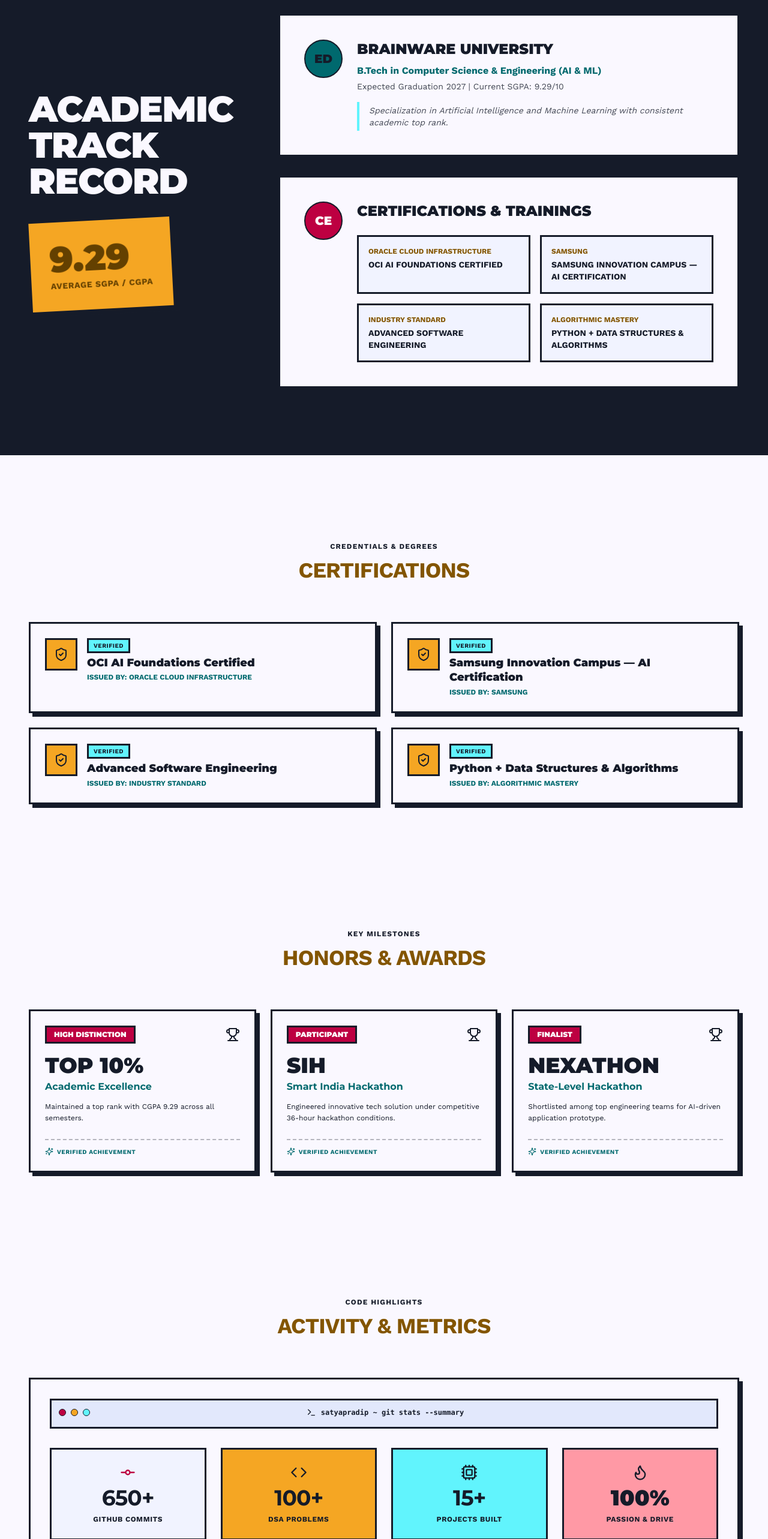
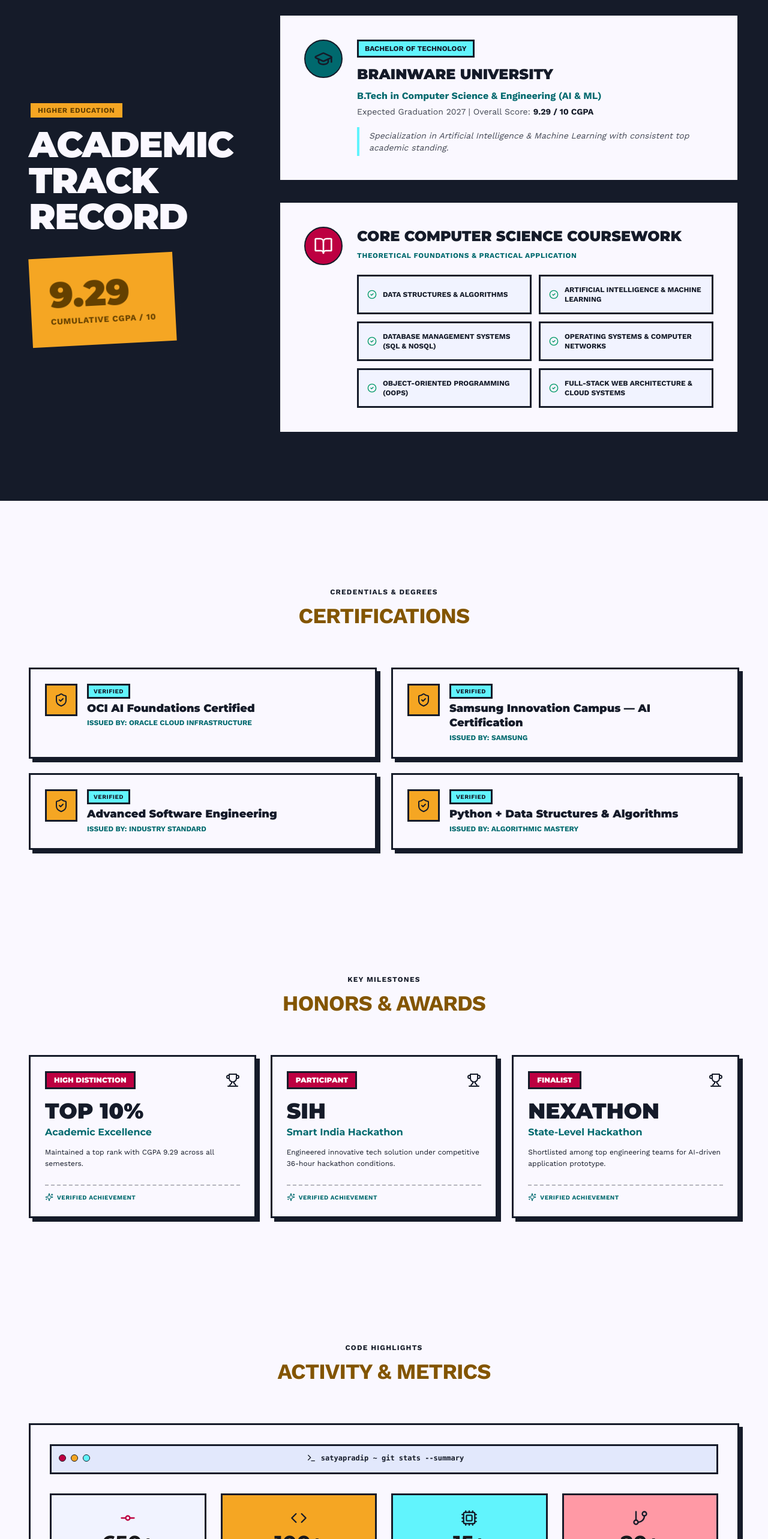
Before and after one commit to satyapradip/satyapradip.dev, a Next.js app in the folder frontend/: page / in a window 1280 px wide. Shown: the part 5920-8486 px from the top of the page at 60% size. Built offline with nearby package versions, Linux system fonts and the light colour scheme; no server answers; the database is empty.

Commit message:
fix(academic): add core cs coursework card, update github metrics and balance contact banner

```diff
--- a/frontend/src/components/sections/Education.tsx
+++ b/frontend/src/components/sections/Education.tsx
@@ -2,7 +2,7 @@
 
 import React, { useEffect, useState } from "react";
 import { educationData } from "@/constants/education";
-import { certificationsData } from "@/constants/certifications";
+import { GraduationCap, BookOpen, CheckCircle2 } from "lucide-react";
 
 interface EducationItem {
   id?: string;
@@ -13,28 +13,24 @@ interface EducationItem {
   highlights?: string[];
 }
 
-interface CertificationItem {
-  id?: string;
-  title: string;
-  issuer: string;
-  credentialUrl?: string | null;
-}
+const coreCoursework = [
+  "Data Structures & Algorithms",
+  "Artificial Intelligence & Machine Learning",
+  "Database Management Systems (SQL & NoSQL)",
+  "Operating Systems & Computer Networks",
+  "Object-Oriented Programming (OOPs)",
+  "Full-Stack Web Architecture & Cloud Systems",
+];
 
 export function Education() {
   const [edu, setEdu] = useState<EducationItem>(educationData);
-  const [certs, setCerts] = useState<CertificationItem[]>(certificationsData);
 
   useEffect(() => {
     fetch("/api/academic")
       .then((res) => res.json())
       .then((data) => {
-        if (data.success) {
-          if (Array.isArray(data.education) && data.education.length > 0) {
-            setEdu(data.education[0]);
-          }
-          if (Array.isArray(data.certifications) && data.certifications.length > 0) {
-            setCerts(data.certifications);
-          }
+        if (data.success && Array.isArray(data.education) && data.education.length > 0) {
+          setEdu(data.education[0]);
         }
       })
       .catch((err) => {
@@ -48,6 +44,9 @@ export function Education() {
 
         {/* Left Column: Title & Rotated SGPA Badge */}
         <div className="lg:col-span-4 flex flex-col justify-center">
+          <span className="font-sans text-xs font-black uppercase tracking-wider bg-primary-container text-on-primary-container px-3 py-1 brutalist-border inline-block self-start mb-3">
+            HIGHER EDUCATION
+          </span>
           <h2 className="font-display font-black text-4xl sm:text-5xl lg:text-6xl leading-none mb-8 text-surface tracking-tight">
             ACADEMIC<br />TRACK<br />RECORD
           </h2>
@@ -56,20 +55,23 @@ export function Education() {
               {edu.cgpa || educationData.cgpa}
             </p>
             <p className="font-sans font-bold text-xs md:text-sm uppercase tracking-wider">
-              AVERAGE SGPA / CGPA
+              CUMULATIVE CGPA / 10
             </p>
           </div>
         </div>
 
-        {/* Right Column: University & Certifications Cards */}
+        {/* Right Column: University & Coursework Cards */}
         <div className="lg:col-span-8 space-y-8">
 
-          {/* Education Card */}
+          {/* Degree & University Card */}
           <div className="bg-surface text-on-surface p-8 md:p-10 brutalist-border brutalist-shadow-sm flex flex-col md:flex-row gap-6 items-start">
             <div className="w-16 h-16 rounded-full bg-secondary text-on-secondary flex items-center justify-center shrink-0 font-display font-black text-xl border-2 border-on-surface">
-              ED
+              <GraduationCap className="h-8 w-8 text-on-secondary" />
             </div>
             <div>
+              <span className="font-sans font-bold text-xs uppercase px-2.5 py-1 bg-secondary-container text-on-surface brutalist-border inline-block mb-3">
+                BACHELOR OF TECHNOLOGY
+              </span>
               <h4 className="font-display font-black text-xl md:text-2xl uppercase mb-2 text-on-surface">
                 {edu.institution || educationData.institution}
               </h4>
@@ -77,32 +79,33 @@ export function Education() {
                 {edu.degree || educationData.degree}
               </p>
               <p className="font-sans text-sm text-on-surface/80 mb-4">
-                {edu.period || educationData.period} | Current SGPA: {edu.cgpa || educationData.cgpa}/10
+                {edu.period || educationData.period} | Overall Score: <span className="font-bold text-on-surface">{edu.cgpa || educationData.cgpa} / 10 CGPA</span>
               </p>
               <p className="font-sans text-sm text-on-surface/80 italic border-l-4 border-secondary-container pl-4 py-1">
-                Specialization in Artificial Intelligence and Machine Learning with consistent academic top rank.
+                Specialization in Artificial Intelligence & Machine Learning with consistent top academic standing.
               </p>
             </div>
           </div>
 
-          {/* Certifications Card */}
+          {/* Academic Coursework & Disciplines Card */}
           <div className="bg-surface text-on-surface p-8 md:p-10 brutalist-border brutalist-shadow-sm flex flex-col md:flex-row gap-6 items-start">
             <div className="w-16 h-16 rounded-full bg-tertiary text-on-tertiary flex items-center justify-center shrink-0 font-display font-black text-xl border-2 border-on-surface">
-              CE
+              <BookOpen className="h-8 w-8 text-on-tertiary" />
             </div>
             <div className="w-full">
-              <h4 className="font-display font-black text-xl md:text-2xl uppercase mb-6 text-on-surface">
-                CERTIFICATIONS & TRAININGS
+              <h4 className="font-display font-black text-xl md:text-2xl uppercase mb-2 text-on-surface">
+                CORE COMPUTER SCIENCE COURSEWORK
               </h4>
-              <div className="grid grid-cols-1 md:grid-cols-2 gap-4">
-                {certs.map((cert, index) => (
-                  <div key={cert.id || index} className="p-4 bg-surface-container-low brutalist-border">
-                    <p className="font-sans font-bold text-xs text-primary uppercase mb-1">
-                      {cert.issuer}
-                    </p>
-                    <p className="font-sans font-bold text-sm uppercase text-on-surface">
-                      {cert.title}
-                    </p>
+              <p className="font-sans text-xs text-secondary uppercase font-bold tracking-wider mb-6">
+                THEORETICAL FOUNDATIONS & PRACTICAL APPLICATION
+              </p>
+              <div className="grid grid-cols-1 md:grid-cols-2 gap-3">
+                {coreCoursework.map((course, index) => (
+                  <div key={index} className="p-3.5 bg-surface-container-low brutalist-border flex items-center gap-2.5">
+                    <CheckCircle2 className="h-4 w-4 text-emerald-600 shrink-0" />
+                    <span className="font-sans font-bold text-xs uppercase text-on-surface">
+                      {course}
+                    </span>
                   </div>
                 ))}
               </div>
--- a/frontend/src/components/sections/GitHubStats.tsx
+++ b/frontend/src/components/sections/GitHubStats.tsx
@@ -1,8 +1,7 @@
 "use client";
 
 import React from "react";
-import { GitCommit, Code, Terminal, Flame, Cpu } from "lucide-react";
-import { githubStatsData } from "@/constants/achievements";
+import { GitCommit, Code, Terminal, GitBranch, Cpu } from "lucide-react";
 import { SectionHeading } from "@/components/shared/SectionHeading";
 import { RevealOnScroll } from "@/components/shared/RevealOnScroll";
 import { AnimatedCounter } from "@/components/shared/AnimatedCounter";
@@ -10,7 +9,7 @@ import { AnimatedCounter } from "@/components/shared/AnimatedCounter";
 /**
  * GitHubStats Component
  *
- * Renders developer metric counters (commits, algorithms solved, projects built)
+ * Renders developer metric counters (commits, algorithms solved, projects built, public repositories)
  * inside a terminal code window styling.
  */
 export function GitHubStats() {
@@ -41,46 +40,54 @@ export function GitHubStats() {
           <div className="grid grid-cols-2 md:grid-cols-4 gap-6">
 
             {/* Metric 1: Commits */}
-            <div className="bg-surface-container-low p-6 brutalist-border text-center">
+            <div className="bg-surface-container-low p-6 brutalist-border text-center flex flex-col justify-between">
+              <div>
                 <GitCommit className="h-7 w-7 text-tertiary mx-auto mb-2" />
-              <div className="font-display font-black text-3xl md:text-4xl text-on-surface">
+                <div className="font-display font-black text-3xl md:text-4xl text-[#18181B]">
                   <AnimatedCounter target={650} suffix="+" />
                 </div>
-              <p className="font-sans font-bold text-xs uppercase tracking-wider text-on-surface mt-2">
+              </div>
+              <p className="font-sans font-black text-xs uppercase tracking-wider text-[#18181B] mt-2">
                 GITHUB COMMITS
               </p>
             </div>
 
             {/* Metric 2: DSA Problems Solved */}
-            <div className="bg-primary-container p-6 brutalist-border text-center">
+            <div className="bg-primary-container p-6 brutalist-border text-center flex flex-col justify-between">
+              <div>
                 <Code className="h-7 w-7 text-on-surface mx-auto mb-2" />
-              <div className="font-display font-black text-3xl md:text-4xl text-on-surface">
+                <div className="font-display font-black text-3xl md:text-4xl text-[#18181B]">
                   <AnimatedCounter target={100} suffix="+" />
                 </div>
-              <p className="font-sans font-bold text-xs uppercase tracking-wider text-on-surface mt-2">
+              </div>
+              <p className="font-sans font-black text-xs uppercase tracking-wider text-[#18181B] mt-2">
                 DSA PROBLEMS
               </p>
             </div>
 
-            {/* Metric 3: Projects Built */}
-            <div className="bg-secondary-container p-6 brutalist-border text-center">
+            {/* Metric 3: Production Projects */}
+            <div className="bg-secondary-container p-6 brutalist-border text-center flex flex-col justify-between">
+              <div>
                 <Cpu className="h-7 w-7 text-on-surface mx-auto mb-2" />
-              <div className="font-display font-black text-3xl md:text-4xl text-on-surface">
+                <div className="font-display font-black text-3xl md:text-4xl text-[#18181B]">
                   <AnimatedCounter target={15} suffix="+" />
                 </div>
-              <p className="font-sans font-bold text-xs uppercase tracking-wider text-on-surface mt-2">
+              </div>
+              <p className="font-sans font-black text-xs uppercase tracking-wider text-[#18181B] mt-2">
                 PROJECTS BUILT
               </p>
             </div>
 
-            {/* Metric 4: Passion Rating */}
-            <div className="bg-tertiary-container p-6 brutalist-border text-center">
-              <Flame className="h-7 w-7 text-on-surface mx-auto mb-2" />
-              <div className="font-display font-black text-3xl md:text-4xl text-on-surface">
-                100%
+            {/* Metric 4: Public Repositories */}
+            <div className="bg-tertiary-container p-6 brutalist-border text-center flex flex-col justify-between">
+              <div>
+                <GitBranch className="h-7 w-7 text-on-surface mx-auto mb-2" />
+                <div className="font-display font-black text-3xl md:text-4xl text-[#18181B]">
+                  <AnimatedCounter target={20} suffix="+" />
                 </div>
-              <p className="font-sans font-bold text-xs uppercase tracking-wider text-on-surface mt-2">
-                PASSION & DRIVE
+              </div>
+              <p className="font-sans font-black text-xs uppercase tracking-wider text-[#18181B] mt-2">
+                PUBLIC REPOSITORIES
               </p>
             </div>
 
```
Also changed, not shown: frontend/src/components/sections/Contact.tsx (+21 -14 lines). Lines whose indentation alone changed are shown as unchanged.
